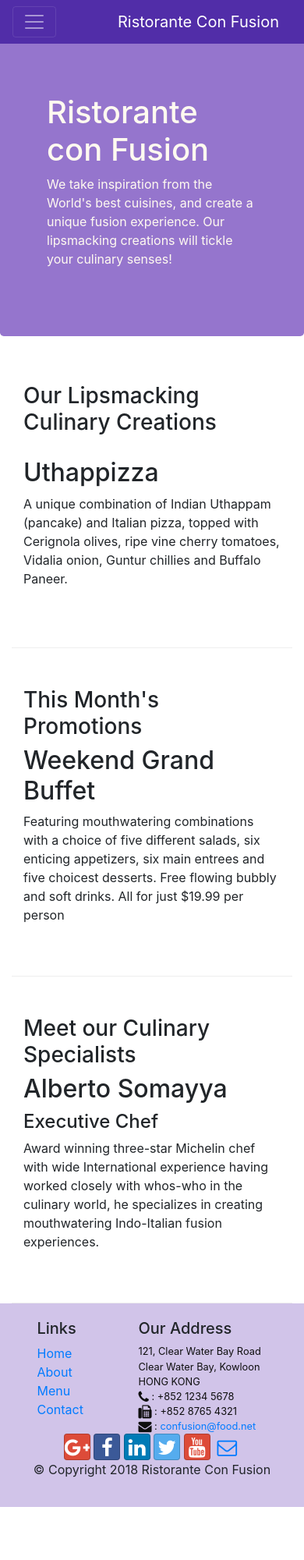
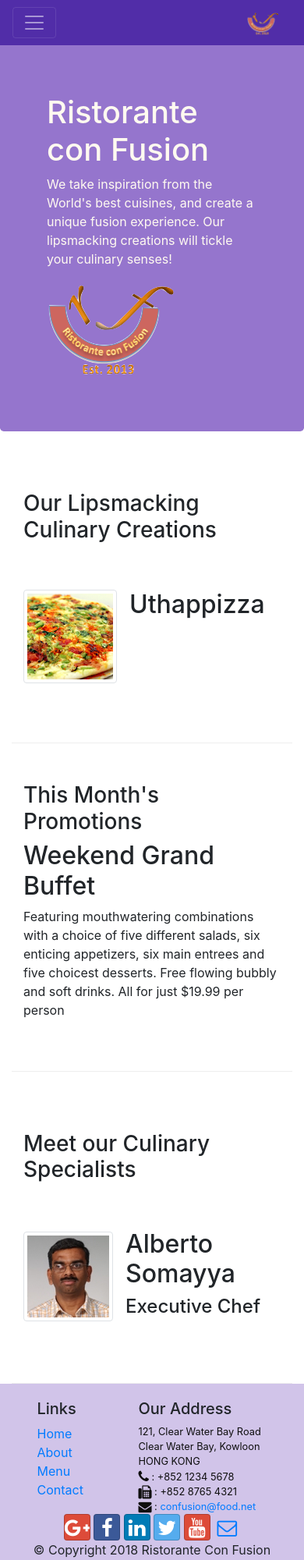
Before and after one commit to johansbg/Bootstrap4, a website: page index.html in a window 390 px wide. Shown: the top 2000 px of the page at 78% size. Before the commit the page ends 1932 px from the top, so only its background shows below. Drawn offline with nearby package versions, Linux system fonts and the light colour scheme.

Commit message:
images and media

```diff
--- a/index.html
+++ b/index.html
@@ -21,7 +21,7 @@
             <button class="navbar-toggler" type="button" data-toggle="collapse" data-target="#Navbar">
                 <span class="navbar-toggler-icon"></span>
             </button>
-            <a class="navbar-brand" href="#">Ristorante Con Fusion</a>
+            <a class="navbar-brand" href="#"><img src="img/logo.png" height="30" width="41"></a>
             <div class="collapse navbar-collapse" id="Navbar">
                 <ul class="navbar-nav mr-auto">
                     <li class="nav-item active"><a class="nav-link" href="#"><span class="fa fa-home fa-lg"></span> Home</a></li>
@@ -39,7 +39,8 @@
                     <h1>Ristorante con Fusion</h1>
                     <p>We take inspiration from the World's best cuisines, and create a unique fusion experience. Our lipsmacking creations will tickle your culinary senses!</p>
                 </div>
-                <div class="col-12 col-sm">
+                <div class="col-12 col-sm align-self-center">
+                    <img src="img/logo.png" class="img-fluid">
                 </div>
             </div>
         </div>
@@ -51,8 +52,13 @@
                 <h3>Our Lipsmacking Culinary Creations</h3>
             </div>
             <div class="col col-sm order-sm-firts col-md">
-                <h2>Uthappizza</h2>
-                <p>A unique combination of Indian Uthappam (pancake) and Italian pizza, topped with Cerignola olives, ripe vine cherry tomatoes, Vidalia onion, Guntur chillies and Buffalo Paneer.</p>
+                <div class="media">
+                    <img class="d-flex mr-3 img-thumbnail align-self-center" src="img/uthappizza.png" alt="uthapizza">
+                    <div class="media-body">
+                        <h2 class="mt-0">Uthappizza</h2>
+                        <p class="d-none d-sm-block">A unique combination of Indian Uthappam (pancake) and Italian pizza, topped with Cerignola olives, ripe vine cherry tomatoes, Vidalia onion, Guntur chillies and Buffalo Paneer.</p>
+                    </div>
+                </div>
             </div>
         </div>
 
@@ -72,9 +78,19 @@
                 <h3>Meet our Culinary Specialists</h3>
             </div>
             <div class="col col-sm order-sm-firts col-md">
-                <h2>Alberto Somayya</h2>
-                <h4>Executive Chef</h4>
-                <p>Award winning three-star Michelin chef with wide International experience having worked closely with whos-who in the culinary world, he specializes in creating mouthwatering Indo-Italian fusion experiences. </p>
+                <div class="media">
+                    <img class="d-flex mr-3 img-thumbnail align-self-center"
+                            src="img/alberto.png" alt="Alberto Somayya">
+                    <div class="media-body">
+                        <h2 class="mt-0">Alberto Somayya</h2>
+                        <h4>Executive Chef</h4>
+                        <p class="d-none d-sm-block">Award winning three-star Michelin chef with wide
+                            International experience having worked closely with
+                            whos-who in the culinary world, he specializes in
+                            creating mouthwatering Indo-Italian fusion experiences.
+                        </p>
+                    </div>
+                </div>
             </div>
         </div>
     </div>
```
Also changed, not shown: aboutus.html (+3 -2 lines), contactus.html (+3 -2 lines), img/alberto.png (added), img/buffet.png (added), img/logo.png (added), img/uthappizza.png (added), 1 other file.
